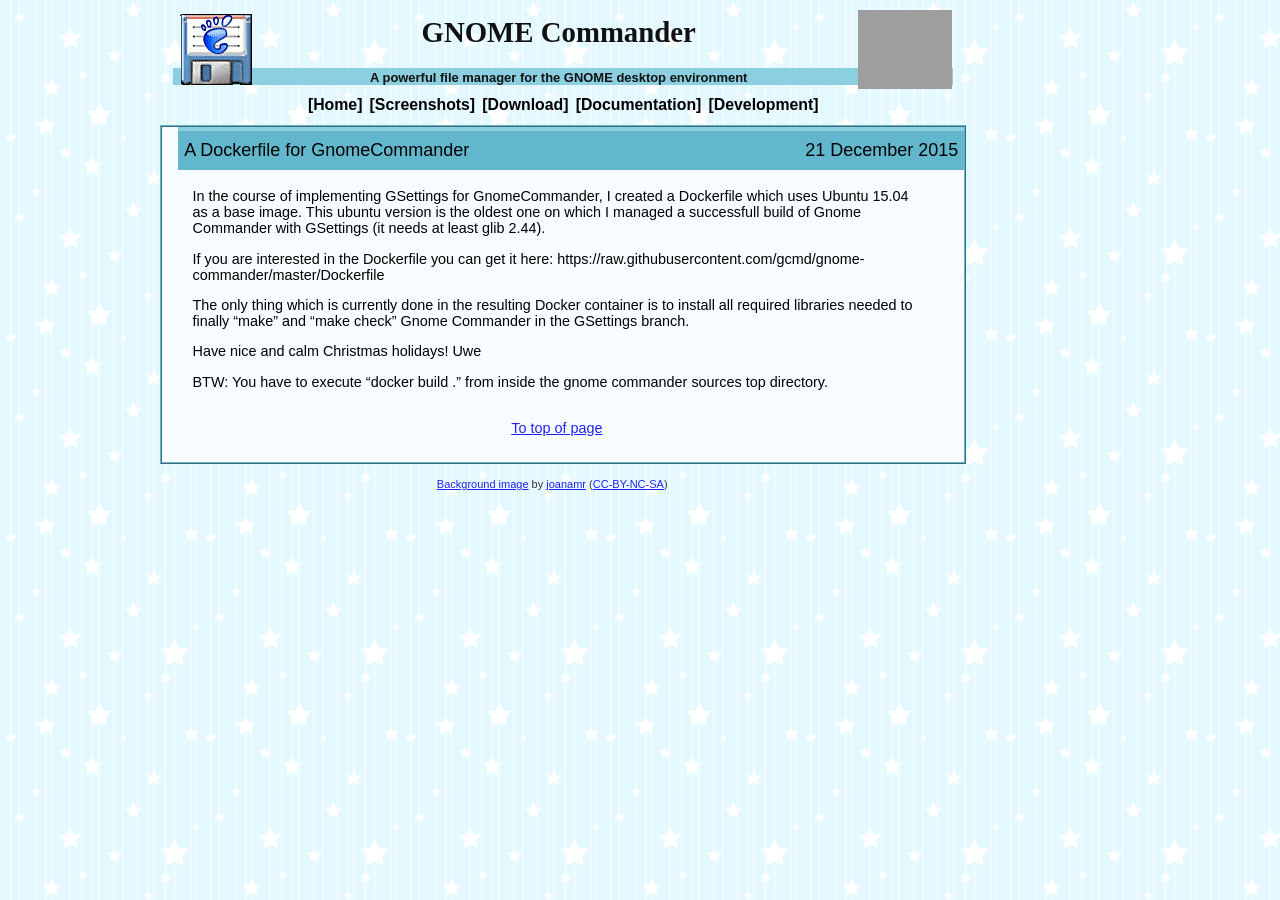
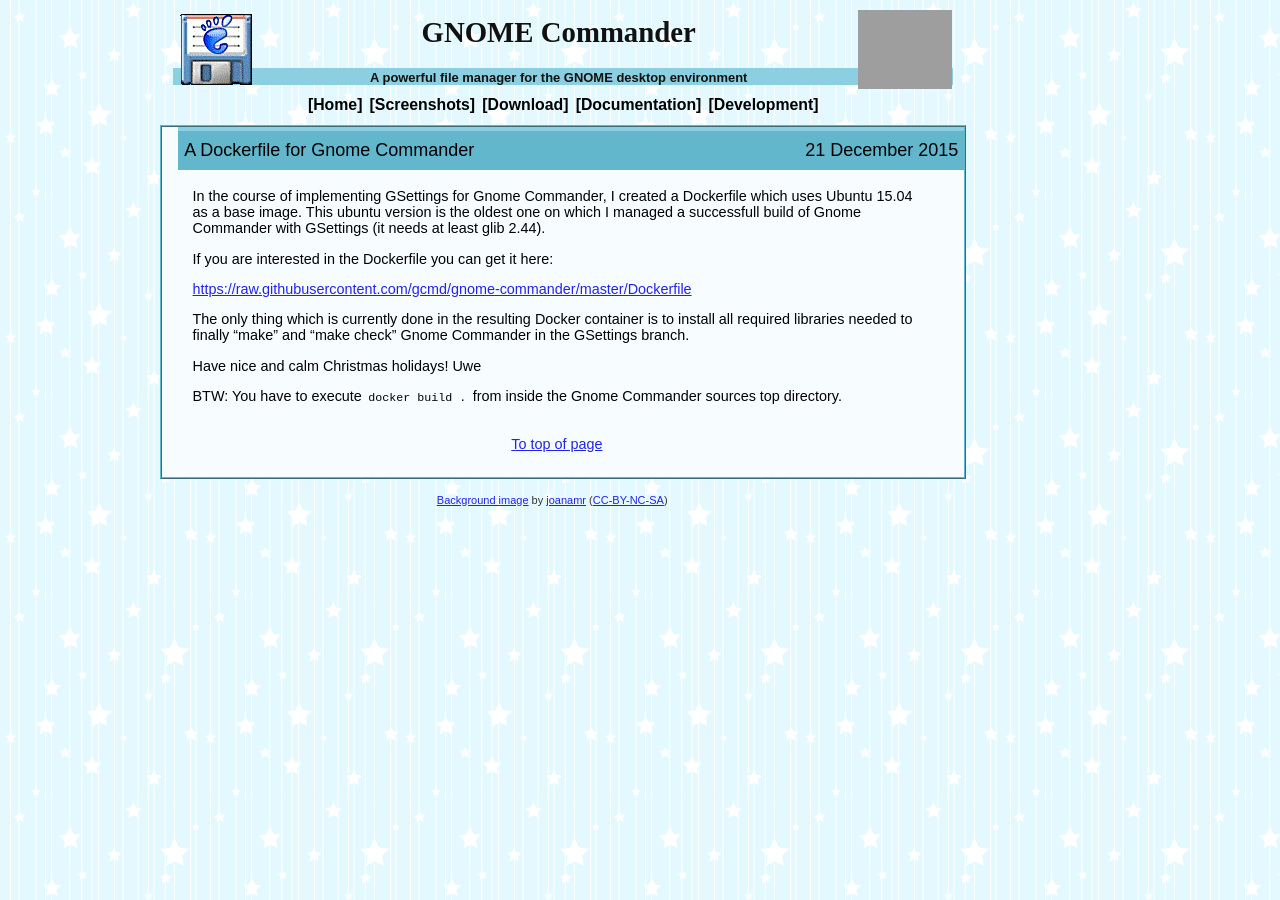
Before and after one commit to gcmd/gcmd.github.io, a Jekyll site: the page built from _posts/2015-12-21-Dockerfile.md, in a window 1280 px wide. Built offline with Jekyll 4.4.1, drawn with Linux system fonts in a browser that asks for light colours; grey boxes are pictures that could not be loaded.

Commit message:
Some style changes in the latest post

```diff
--- a/_posts/2015-12-21-Dockerfile.md
+++ b/_posts/2015-12-21-Dockerfile.md
@@ -1,16 +1,17 @@
 ---
 layout: post
-title: 'A Dockerfile for GnomeCommander'
+title: 'A Dockerfile for Gnome Commander'
 excerpt: ''
 ---
 
-In the course of implementing GSettings for GnomeCommander, I created a
+In the course of implementing GSettings for Gnome Commander, I created a
 Dockerfile which uses Ubuntu 15.04 as a base image. This ubuntu version
 is the oldest one on which I managed a successfull build of Gnome
 Commander with GSettings (it needs at least glib 2.44).
 
 If you are interested in the Dockerfile you can get it here:
-https://raw.githubusercontent.com/gcmd/gnome-commander/master/Dockerfile
+
+[https://raw.githubusercontent.com/gcmd/gnome-commander/master/Dockerfile](https://raw.githubusercontent.com/gcmd/gnome-commander/master/Dockerfile)
 
 The only thing which is currently done in the resulting Docker container
 is to install all required libraries needed to finally "make" and "make
@@ -19,5 +20,5 @@
 Have nice and calm Christmas holidays!
 Uwe
 
-BTW: You have to execute "docker build ." from inside the gnome
-commander sources top directory.
+BTW: You have to execute `docker build .` from inside the Gnome
+Commander sources top directory.
```
